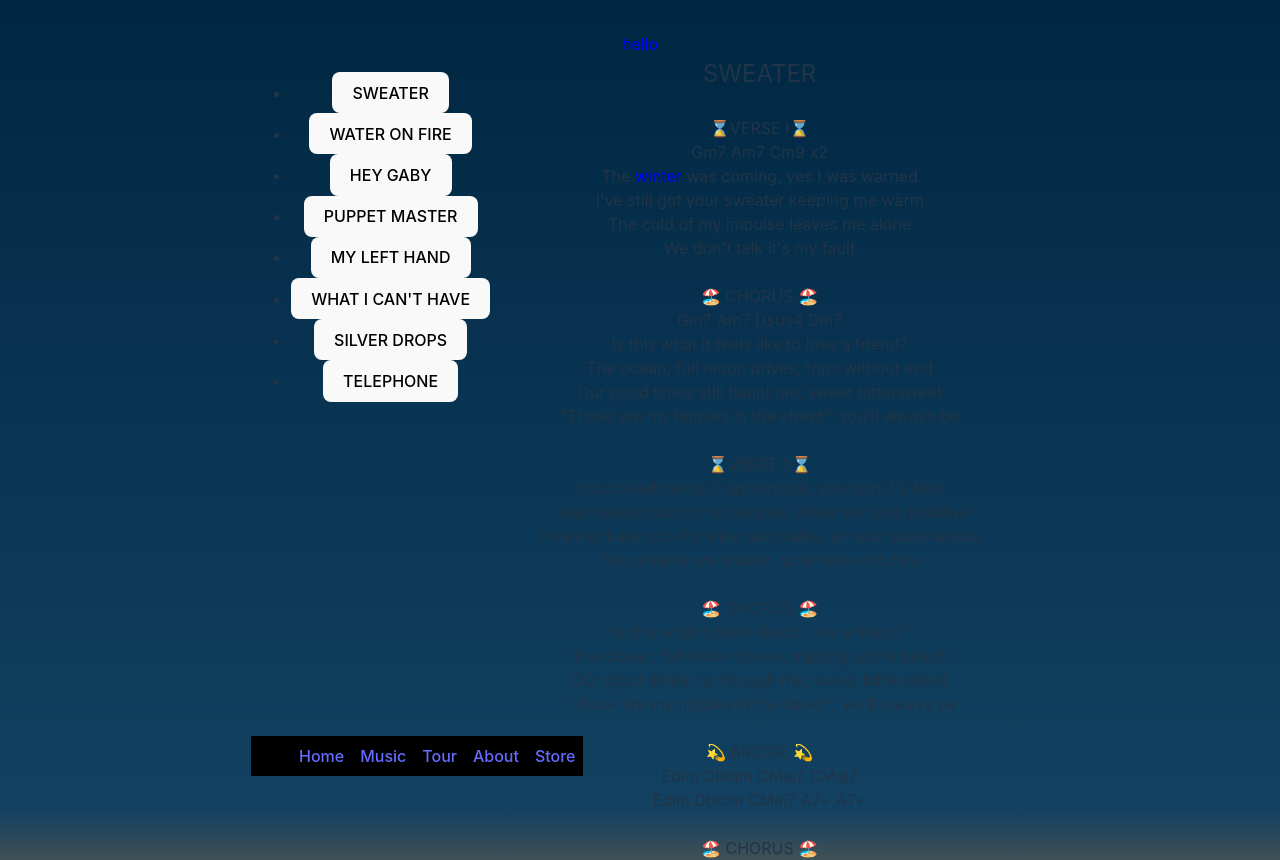
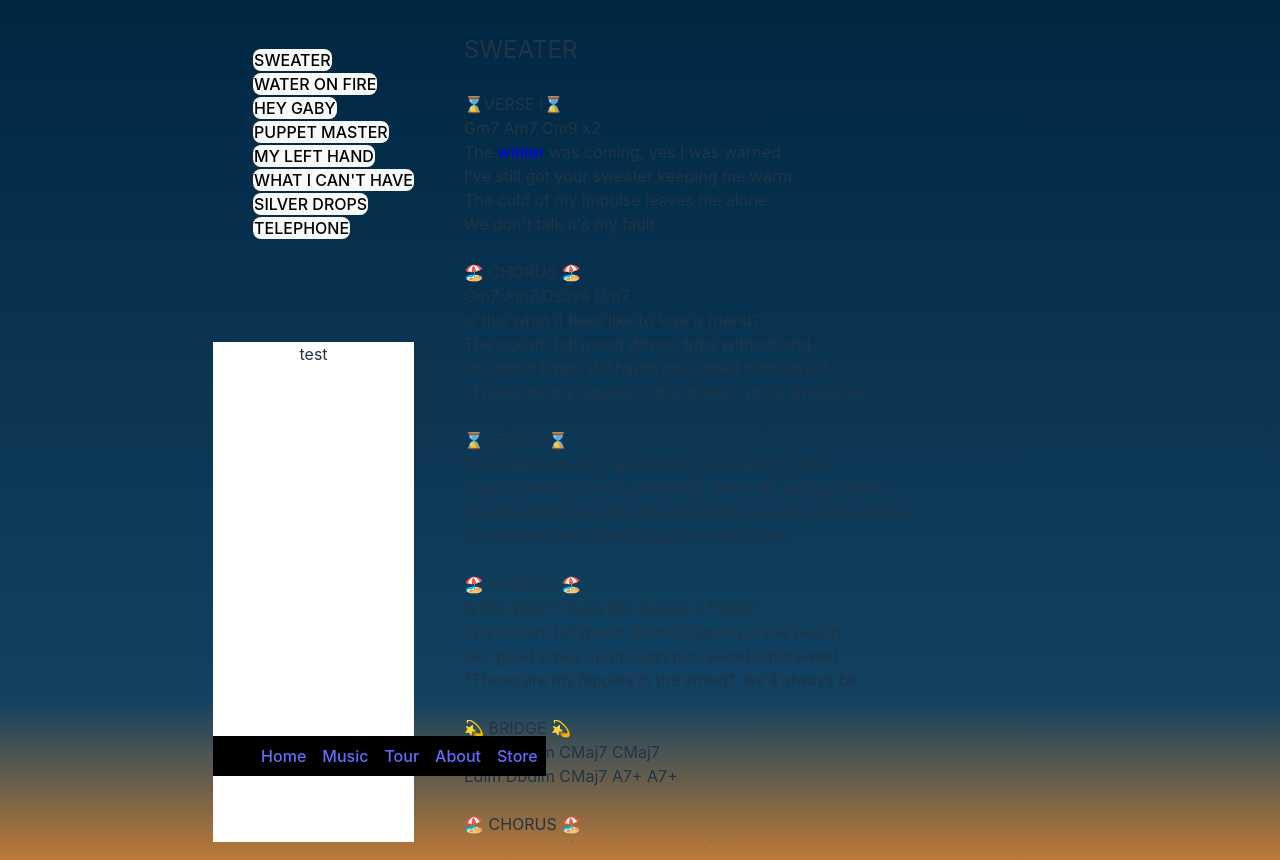
Before and after one commit to moonqueenrfm/house-of-waves, a React (Vite) app: page /lyrics in a window 1280 px wide. Shown: the top 860 px of the page. Built offline with nearby package versions, Linux system fonts and the light colour scheme.

Commit message:
cleaned up lyrics page buttons and grid

```diff
--- a/src/App.css
+++ b/src/App.css
@@ -17,28 +17,33 @@
 .logo.react:hover {
   filter: drop-shadow(0 0 2em #61dafbaa);
 }
-
-.lyrics-container{
+ul {
+  list-style-type: none;
+}
+#lyrics-container {
   display: grid;
+  grid-template-areas:
+  "b a"
+  "c a";
+  grid-template-columns: 1.25fr 4fr;
+  grid-template-rows: 300px 500px;
+  gap: 10px;
 }
-
-.item-img{
-  grid-column-start: 1;
-  grid-column-end: 2;
-  grid-row-start: 1;
-  grid-row-end: 2;
+#lyrics-container > lyricImg {
+  background-color:white;
+  grid-area: c;
 }
-.item-buttons{
-  grid-column-start: 1;
-  grid-column-end: 2;
-  grid-row-start: 2;
-  grid-row-end: 4;
+#lyrics-container > lyricbuttons {
+  grid-area: b;
+  list-style-type: none;
+  text-align: left;
+  background-color: none;
 }
-.item-lyrics{
-  grid-column-start: 2;
-  grid-column-end: 5;
-  grid-row-start: 2;
-  grid-row-end: last-line;
+#lyrics-container > lyricText {
+  grid-area: a;
+  overflow: scroll;
+  text-align: left;
+  padding-left: 40px;
 }
 
 @keyframes logo-spin {
--- a/src/components/lyricsMyLeftHandComponent/index.jsx
+++ b/src/components/lyricsMyLeftHandComponent/index.jsx
@@ -98,7 +98,8 @@ function LyricsMyLeftHandComponent(){
         The ones i see in ruts<br/>
         But the wisest thing I've read is that the truth is lived not taught so<br/>
         <br/>
-        I might get on your nerves and sound like shit in your ears and in my head but i guess<br/>
+        I might get on your nerves and sound like shit in your ears<br/>
+        and in my head but i guess<br/>
         At least I'll still have an empty conscience<br/>
         <br/>
         32bars STACCATO/purdie SHUFFLE<br/>
@@ -112,8 +113,10 @@ function LyricsMyLeftHandComponent(){
         My stupid deft fingers can't do wrong with clarity but I'd like to<br/>
         Pass them the secret between you and me<br/>
         But it never happens<br/>
-        You're never single at the same time as i am, and now that we both are it seems God has other plans<br/>
-        You're never single at the same time as i am, feels like my entire life is a collection of other people's Missed Quonnections<br/>
+        You're never single at the same time as i am,<br/>
+        and now that we both are it seems God has other plans<br/>
+        You're never single at the same time as i am,<br/>
+        feels like my entire life is a collection of other people's Missed Quonnections<br/>
         <br/>
         TRAP BEAT/REGGAE<br/>
         I never took part in all the truths I could have shared<br/>
@@ -131,7 +134,8 @@ function LyricsMyLeftHandComponent(){
         You can always count on a poet to tell the truth<br/>
         I'm somewhat of a poet, i smoke sages too<br/>
         See, the power of memory:<br/>
-        It doesn't matter cause you're not gonna remember listen to me it's not me it's you<br/>
+        It doesn't matter cause you're not gonna remember<br/>
+        listen to me it's not me it's you<br/>
         <br/>
         Stop Letting the intellect rule your heart<br/>
         Maybe step into the wisdom of your body you'll go far<br/>
--- a/src/components/lyricsWhatICantHaveComponent/index.jsx
+++ b/src/components/lyricsWhatICantHaveComponent/index.jsx
@@ -14,7 +14,8 @@ function LyricsWhatICantHaveComponent(){
         E 				     C#7<br/>
         I'm not a sinner I'm just a beginner, Only fall in love for the moment<br/>
         B7					       G#m7<br/>
-        But I take ur bait baby, hook line and sinker, Never know quite where I'm going (but I don't mind)<br/>
+        But I take ur bait baby, hook line and sinker<br/>
+        Never know quite where I'm going (but I don't mind)<br/>
         <br/>
         🌬️CHORUS🌬️<br/>
         🏜️VERSE II 🏜️<br/>
--- a/src/pages/lyricsPage.jsx
+++ b/src/pages/lyricsPage.jsx
@@ -19,7 +19,7 @@ function LyricsPage() {
   let songbuttons = []; //each songname will have a corresponding html button
   songnames.forEach((song) =>
     songbuttons.push(
-      <li><button key={song} onClick={() => handleSong(song)}>{song}</button></li>
+      <li><button style={{padding:0}} key={song} onClick={() => handleSong(song)}>{song}</button></li>
     )
   )
   function handleSong(song){
@@ -39,13 +39,13 @@ function LyricsPage() {
   }
   return (
     <div>
-    <BlueWordComponent word='hello'/>
-    <div class="lyrics-container">
-      <div class="item-img"></div>
-      <div class="item-buttons"><ul>{songbuttons}</ul></div>
-      <div class="item-lyrics">{lyrics}</div>
+    <div id="lyrics-container">
+      <lyricButtons><ul>{songbuttons}</ul></lyricButtons>
+      <lyricText>{lyrics}</lyricText>
+      <lyricImg>test</lyricImg>
     </div>
     <NavBar/>
+
     </div>
   )
 }
```
